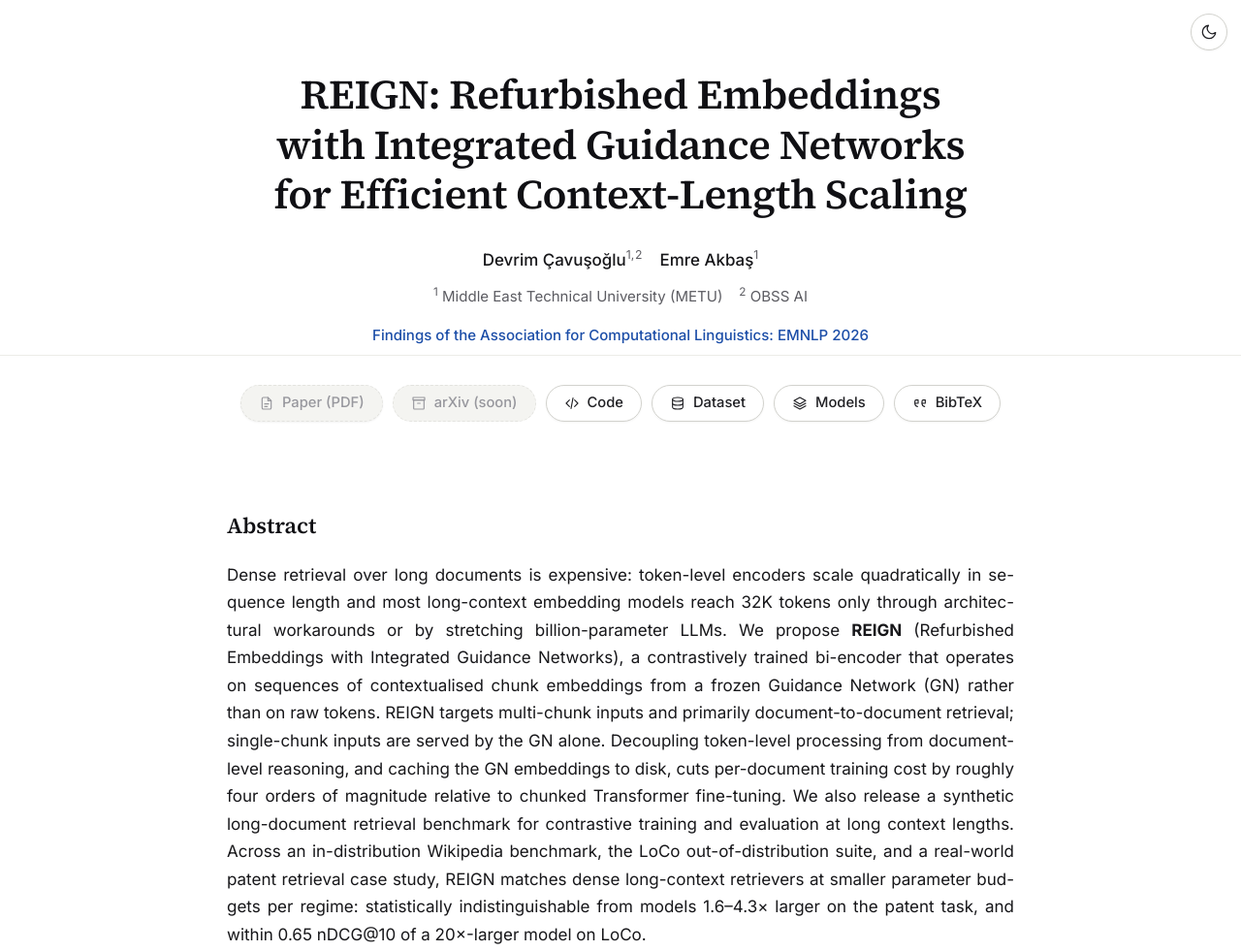
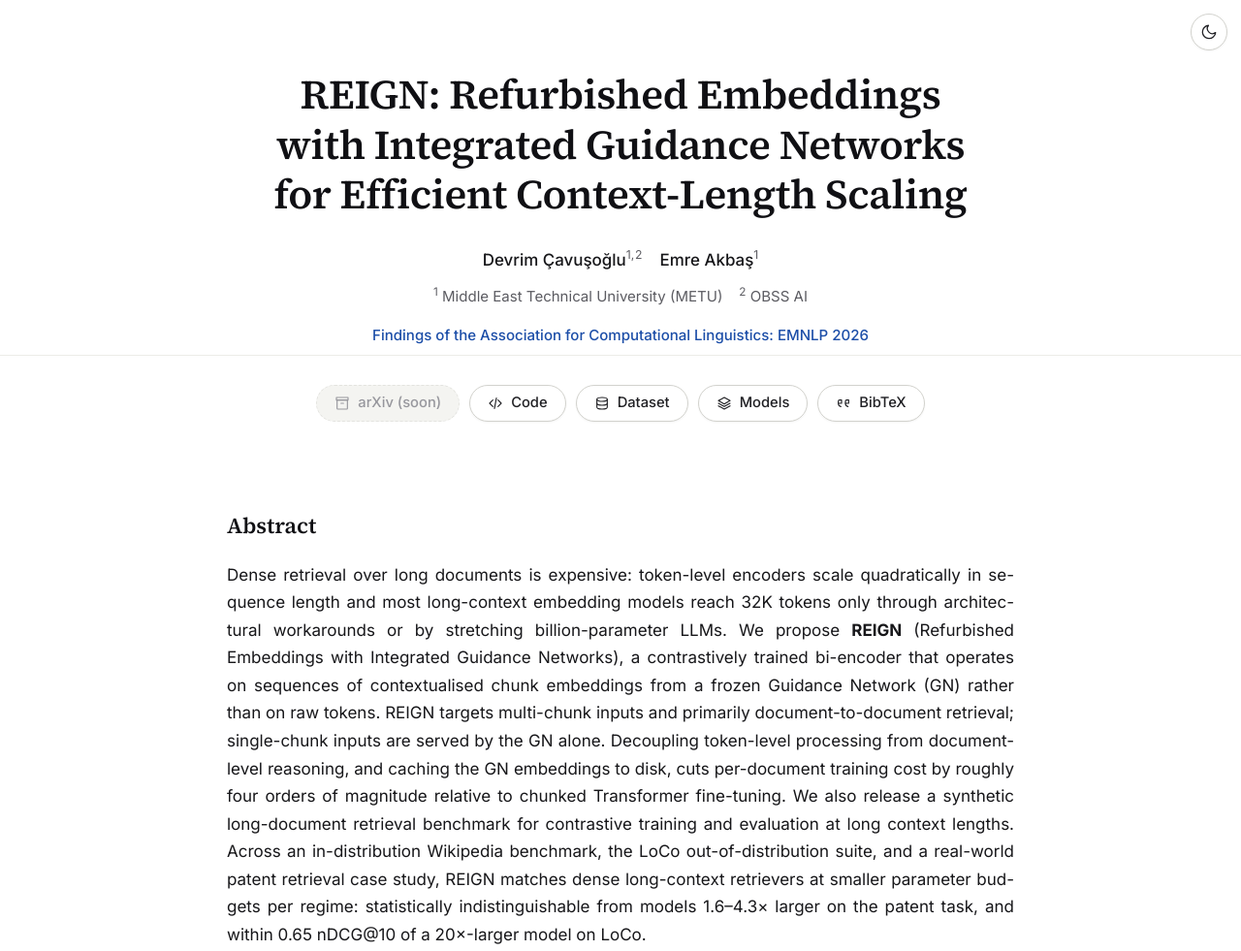
Before and after one commit to devrimcavusoglu/reign, a plain HTML site: page docs/index.html in a window 1280 px wide. Shown: the top 981 px of the page at 97% size. Drawn offline with Linux system fonts and the light colour scheme.

Commit message:
Remove Paper (PDF) button; arXiv link will carry the paper

```diff
--- a/docs/index.html
+++ b/docs/index.html
@@ -197,13 +197,6 @@ h1.title {
   text-decoration: none;
 }
 .btn svg { width: 16px; height: 16px; flex: 0 0 auto; }
-.btn.is-soon {
-  background: var(--btn-disabled-bg);
-  color: var(--btn-disabled-fg);
-  border-style: dashed;
-  border-color: var(--border);
-}
-.btn.is-soon:hover { background: var(--btn-disabled-bg); color: var(--btn-disabled-fg); }
 .btn.is-disabled {
   background: var(--btn-disabled-bg);
   color: var(--btn-disabled-fg);
@@ -458,12 +451,7 @@ footer .copyright { font-size: 0.8rem; color: var(--faint); margin: 18px 0 0; }
 <div class="wrap">
 
   <nav class="buttons" aria-label="Paper resources">
-    <!-- TODO: link the final paper PDF / ACL Anthology entry when live -->
-    <a class="btn is-soon" href="#" title="available soon">
-      <svg viewBox="0 0 24 24" fill="none" stroke="currentColor" stroke-width="1.7" stroke-linecap="round" stroke-linejoin="round" aria-hidden="true"><path d="M14 3H7a2 2 0 0 0-2 2v14a2 2 0 0 0 2 2h10a2 2 0 0 0 2-2V8z"/><path d="M14 3v5h5"/><path d="M9 13h6"/><path d="M9 17h4"/></svg>
-      Paper (PDF)
-    </a>
-
+    <!-- TODO: swap the disabled arXiv button for the live arXiv link when the submission is announced -->
     <span class="btn is-disabled" title="preprint link coming soon" aria-disabled="true" role="link">
       <svg viewBox="0 0 24 24" fill="none" stroke="currentColor" stroke-width="1.7" stroke-linecap="round" stroke-linejoin="round" aria-hidden="true"><path d="M4 7h16v13a1 1 0 0 1-1 1H5a1 1 0 0 1-1-1z"/><path d="M3 3h18v4H3z"/><path d="M10 12h4"/></svg>
       arXiv (soon)
```
